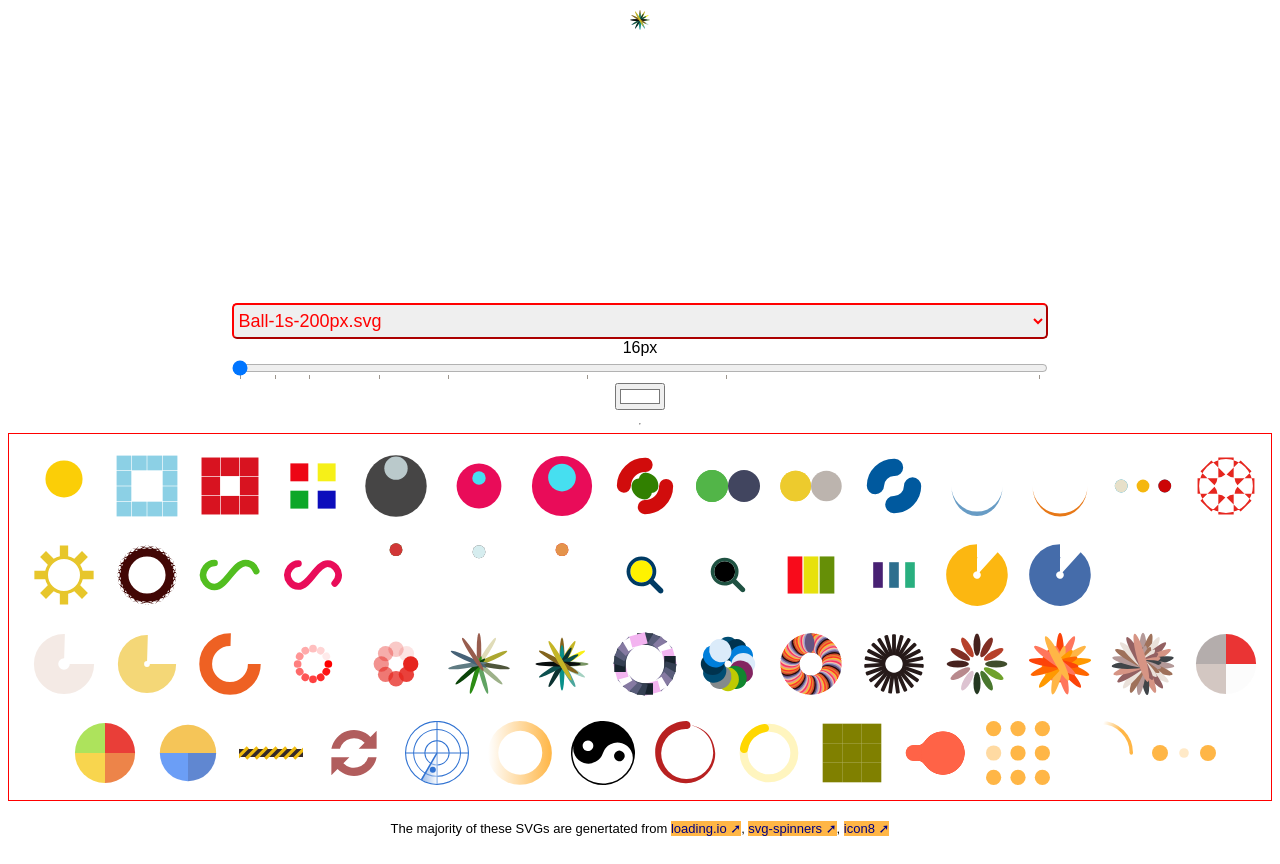
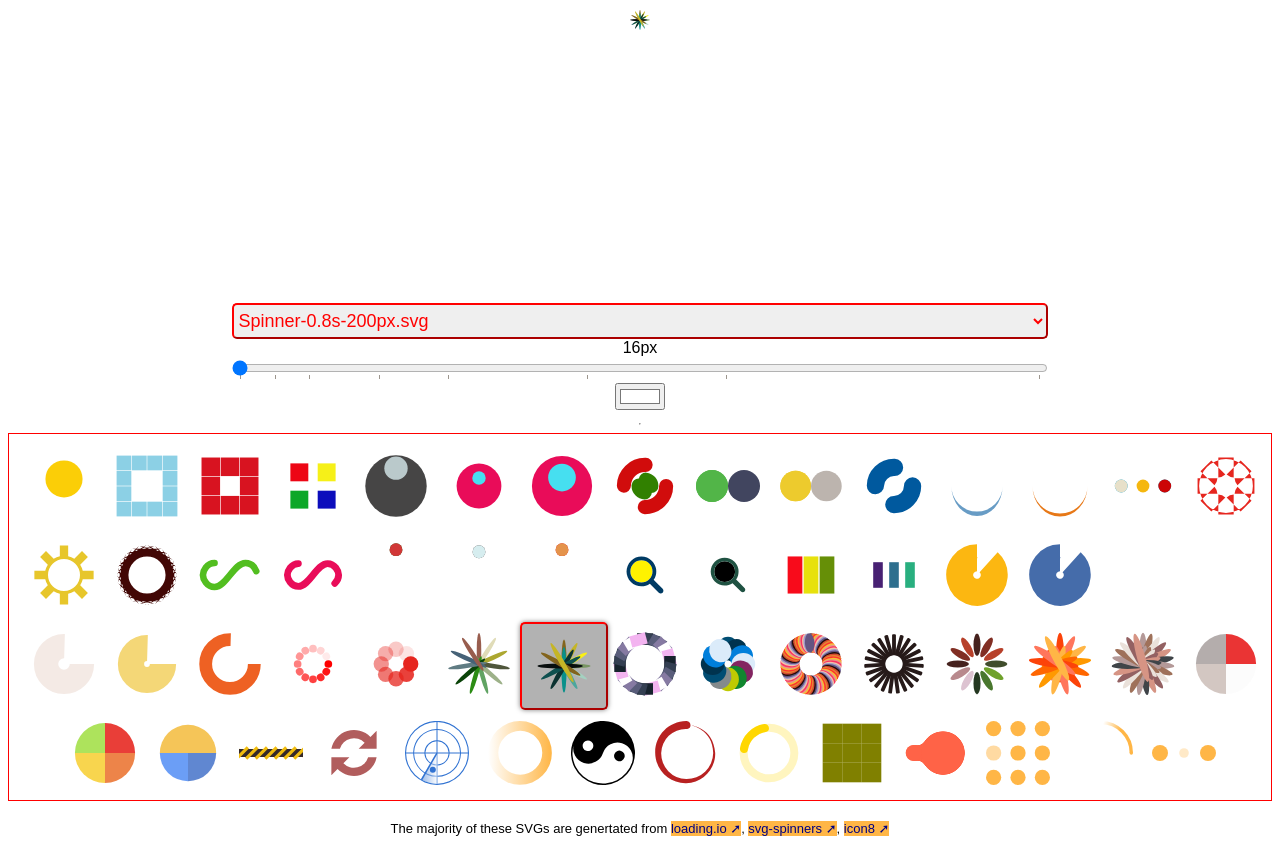
Before and after one commit to saidbakr/svgs-test, a plain HTML site: page index.html in a window 1280 px wide. Drawn offline with Linux system fonts and the light colour scheme.

Commit message:
Reset controls onLoad

```diff
--- a/index.html
+++ b/index.html
@@ -88,7 +88,7 @@
   <script src="animList.js"></script>
     <title>SVG Loaders Preview</title>
  </head>
-  <body>
+  <body onload="resetControls()">
     <div style="height:200px;">
       <img id="loader" class="loader" src="Spinner-0.8s-200px.svg">
     </div>
@@ -171,6 +171,12 @@
       function changeBodyColor(ob){
         document.getElementsByTagName('body')[0].style.background = ob.value;
       }
+      function resetControls(){
+        imgs.value = loader.src.replace(/.*\//,'');
+        imgs.dispatchEvent(new Event("change"));
+        document.getElementById('size').value = 16;
+        document.getElementById('color').value = '#FFFFFF';
+      }
     </script>
   </body>
 </html>
```
